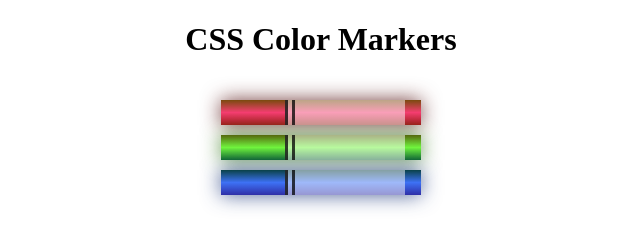
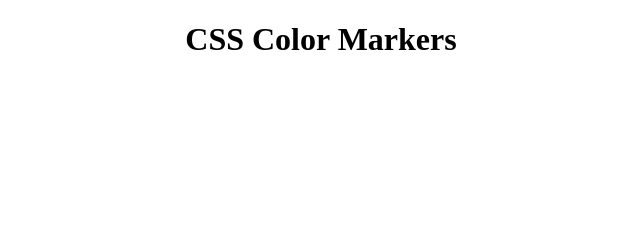
Before and after one commit to 1707akash/Color_Markers, a plain HTML site: page index.html in a window 1280 px wide. Shown: the whole page, without its empty margins (319-959 px from the left). Drawn offline with Linux system fonts and the light colour scheme.

```diff
--- a/index.html
+++ b/index.html
@@ -1,26 +1,24 @@
 <!DOCTYPE html>
 <html lang="en">
 <head>
-    <meta charset="utf-8">
+    <meta charset="UTF-8">
     <meta name="viewport" content="width=device-width, initial-scale=1.0">
     <title>Colored Markers</title>
     <link rel="stylesheet" href="styles.css">
 </head>
 <body>
     <h1>CSS Color Markers</h1>
+
     <div class="container">
-      <div class="marker red">
-        <div class="cap"></div>
-        <div class="sleeve"></div>
+        <div class="marker one">
+
         </div>
-      <div class="marker green">
-        <div class="cap"></div>
-        <div class="sleeve"></div>
+        <div class="marker two">
         </div>
-      <div class="marker blue">
-        <div class="cap"></div>
-        <div class="sleeve"></div>
+        <div class="marker three">
         </div>
+        <div></div>
+
     </div>
 </body>
 </html>
```
Also changed, not shown: 1 other file. Lines whose indentation alone changed are shown as unchanged.
